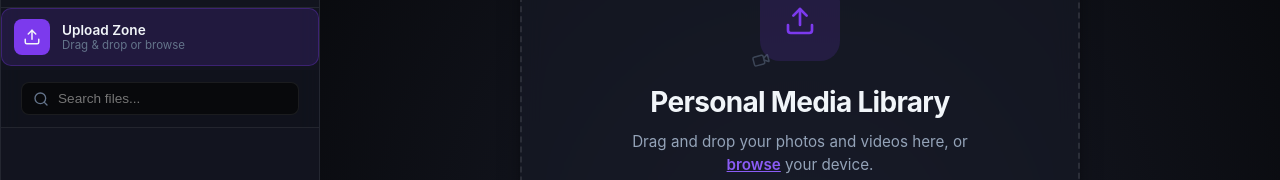
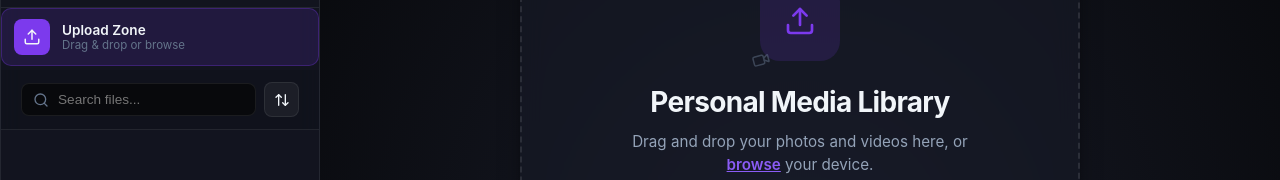
Before and after one commit to ThanhVy212/personal-media-lib, a React (Vite) app: page / in a window 1280 px wide. Shown: the part 177-357 px from the top of the page. Built offline with nearby package versions, Linux system fonts and the light colour scheme; what @ffmpeg/ffmpeg would draw is missing.

Commit message:
implement sort button

```diff
--- a/src/App.css
+++ b/src/App.css
@@ -384,16 +384,8 @@
     flex-wrap: wrap;
   }
 
-  .search-box-container {
+  .search-sort-row {
     padding: 10px 16px;
-  }
-
-  .search-icon {
-    left: 28px;
-  }
-
-  .search-clear {
-    right: 28px;
   }
 
   .media-item .btn-delete {
@@ -984,18 +976,25 @@
   padding: 8px 12px;
 }
 
-.search-box-container {
+.search-sort-row {
+  display: flex;
+  align-items: center;
+  gap: 8px;
   padding: 12px 20px;
-  position: relative;
-  display: flex;
-  align-items: center;
   border-bottom: 1px solid var(--border);
   background: rgba(0, 0, 0, 0.1);
 }
 
+.search-box-container {
+  position: relative;
+  display: flex;
+  align-items: center;
+  flex: 1;
+}
+
 .search-icon {
   position: absolute;
-  left: 32px;
+  left: 12px;
   color: var(--text-muted);
   pointer-events: none;
 }
@@ -1019,7 +1018,7 @@
 
 .search-clear {
   position: absolute;
-  right: 32px;
+  right: 12px;
   background: transparent;
   border: none;
   color: var(--text-muted);
@@ -1030,6 +1029,17 @@
 
 .search-clear:hover {
   color: var(--text-primary);
+}
+
+.sort-az-btn {
+  padding: 8px;
+  border-radius: 8px;
+  flex-shrink: 0;
+  display: flex;
+  align-items: center;
+  justify-content: center;
+  height: 35px;
+  width: 35px;
 }
 
 .media-list-container {
--- a/src/App.jsx
+++ b/src/App.jsx
@@ -128,8 +128,6 @@ export default function App() {
 
     setMediaList((prevList) => {
       const updated = [...prevList, ...items];
-      // Sort the list using natural sort
-      updated.sort(naturalSort);
 
       // If we don't have any active selection, or if we were on "upload" page and just started,
       // let's keep activeIndex as is, or select first uploading item if activeIndex is null.
@@ -221,10 +219,8 @@ export default function App() {
 
     setMediaList((prev) => {
       const updated = [...prev, item];
-      // Sort the list using natural sort
-      updated.sort(naturalSort);
-      // Find the new index of the added item
-      const newIndex = updated.findIndex((m) => m.id === item.id);
+      // Set the active index to the newly appended item
+      const newIndex = updated.length - 1;
       setActiveIndex(newIndex);
       return updated;
     });
@@ -410,6 +406,15 @@ export default function App() {
     });
   };
 
+  const handleSortAZ = () => {
+    setMediaList((prevList) => {
+      const sorted = [...prevList];
+      sorted.sort(naturalSort);
+      return sorted;
+    });
+    showToast("Đã sắp xếp file theo tên (A-Z)", "success");
+  };
+
   const activeMedia =
     activeIndex !== null && activeIndex !== "upload" && activeIndex !== "compare"
       ? mediaList[activeIndex]
@@ -508,6 +513,7 @@ export default function App() {
           isOpen={isSidebarOpen}
           onToggle={toggleSidebar}
           onReorder={handleReorder}
+          onSortAZ={handleSortAZ}
         />
 
         <main className="app-viewport">
--- a/src/components/Sidebar.jsx
+++ b/src/components/Sidebar.jsx
@@ -9,6 +9,7 @@ import {
   Upload,
   Video,
   Music,
+  ArrowUpDown,
 } from "lucide-react";
 import { youtubeThumbnailUrl } from "../utils/mediaUrl.js";
 
@@ -22,6 +23,7 @@ export default function Sidebar({
   isOpen,
   onToggle,
   onReorder,
+  onSortAZ,
 }) {
   const [searchQuery, setSearchQuery] = useState("");
   const fileInputRef = useRef(null);
@@ -129,6 +131,7 @@ export default function Sidebar({
         </div>
       </div>
 
+      <div className="search-sort-row">
         <div className="search-box-container">
           <Search className="search-icon" size={16} />
           <input
@@ -143,6 +146,15 @@ export default function Sidebar({
               <X size={14} />
             </button>
           )}
+        </div>
+        <button
+          className="btn btn-secondary sort-az-btn"
+          onClick={onSortAZ}
+          title="Sắp xếp danh sách theo tên từ A->Z"
+          disabled={mediaList.length < 2}
+        >
+          <ArrowUpDown size={16} />
+        </button>
       </div>
 
       <div className="media-list-container">
```
Lines whose indentation alone changed are shown as unchanged.
